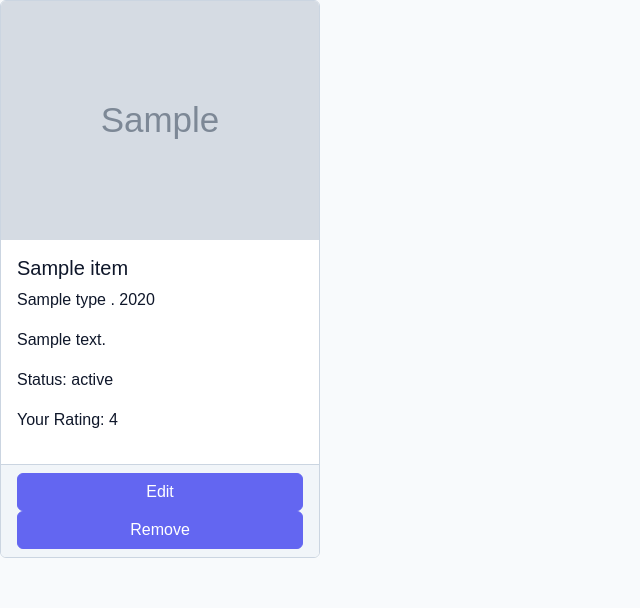
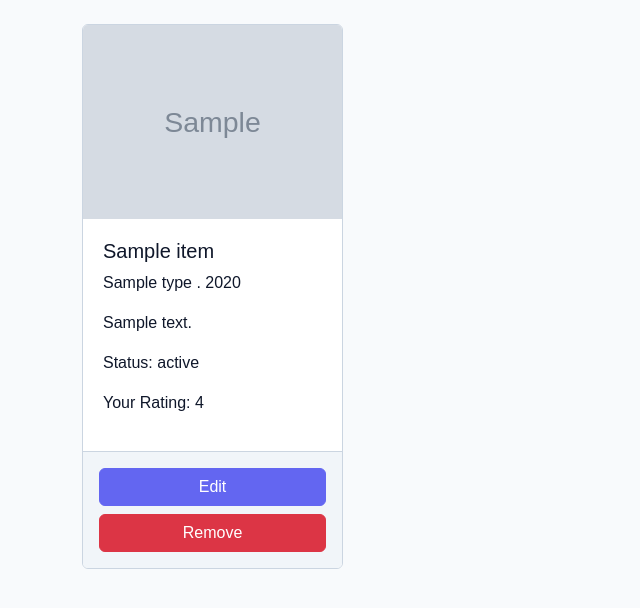
Before and after one commit to udhavahuja/DashList, a Flask app: template templates/library/library.html in a window 1280 px wide. Shown: the part 70-678 px from the top of the page, without its empty margins (0-640 px from the left). Run offline with Flask 3, Linux system fonts and the light colour scheme; the template is opened without the code that fills it: most values are stand-ins (such as "Sample title", 1, 10 or a date in 2020); grey boxes marked "Sample" are stand-in pictures.

Commit message:
Library Page complete

```diff
--- a/static/css/style.css
+++ b/static/css/style.css
@@ -344,3 +344,11 @@ body {
     border-radius: 12 px;
     font-weight: 600;
 }
+
+/* Library */
+.card-body {
+    padding: 1.25rem;
+}
+.card-footer {
+    padding: 1rem;
+}
--- a/templates/components/library_card.html
+++ b/templates/components/library_card.html
@@ -25,14 +25,14 @@
             <form method="get" action="/library/edit">
                 <input type="hidden" name="api_id" value="{{ item.api_id }}">
                 <input type="hidden" name="source" value="{{ item.source }}">
-                <button class="btn btn-primary w-100">
+                <button class="btn btn-primary w-100 mb-2">
                     Edit
                 </button>
             </form>
             <form method="post" action="/library/delete">
                 <input type="hidden" name="api_id" value="{{ item.api_id }}">
                 <input type="hidden" name="source" value="{{ item.source }}">
-                <button class="btn btn-primary w-100">
+                <button class="btn btn-danger w-100">
                     Remove
                 </button>
             </form>
--- a/templates/library/library.html
+++ b/templates/library/library.html
@@ -5,9 +5,13 @@
 {% endblock %}
 
 {% block body %}
-    {% for item in library_items %}
-        <div class="col-12 col-sm-6 col-md-4 col-lg-3">
-            {% include "components/library_card.html" %}
+    <div class="container mt-4">
+        <div class="row g-4">
+            {% for item in library_items %}
+                <div class="col-sm-6 col-md-4 col-lg-3">
+                    {% include "components/library_card.html" %}
+                </div>
+            {% endfor %}
         </div>
-    {% endfor %}
+    </div>
 {% endblock %}
```
